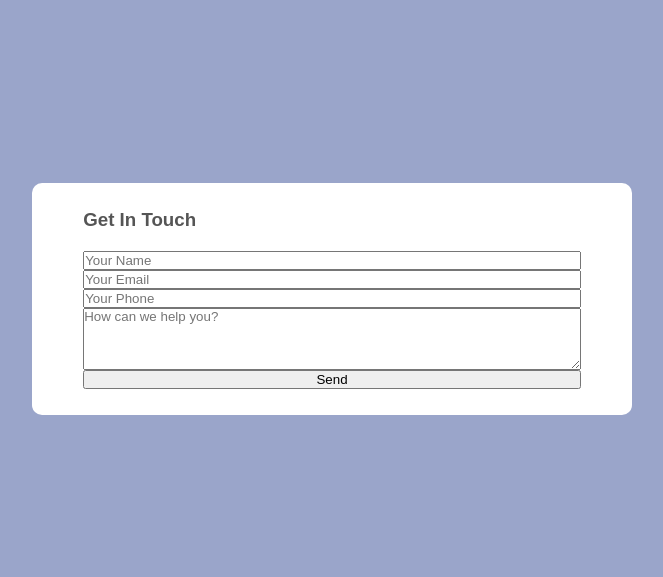
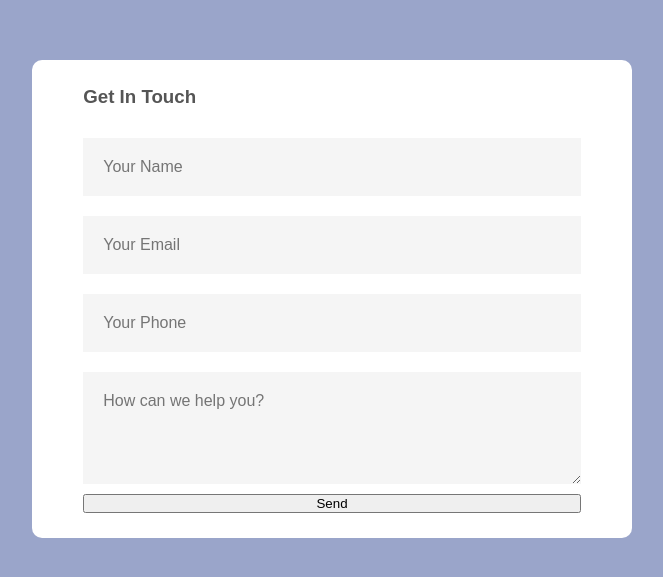
Before and after one commit to webfaisalbd/contact-page-to-email-smtp.js, a plain HTML site: page index.html in a window 1280 px wide. Shown: the part 101-678 px from the top of the page, without its empty margins (308-971 px from the left). Drawn offline with Linux system fonts and the light colour scheme.

Commit message:
form input,textarea  design added

```diff
--- a/style.css
+++ b/style.css
@@ -28,3 +28,12 @@ form h3 {
     font-weight: 800;
     margin-bottom: 20px;
 }
+
+form input, form textarea{
+    border: 0;
+    margin: 10px 0;
+    padding: 20px;
+    outline: none;
+    background: #f5f5f5;
+    font-size: 16px;
+}
```
